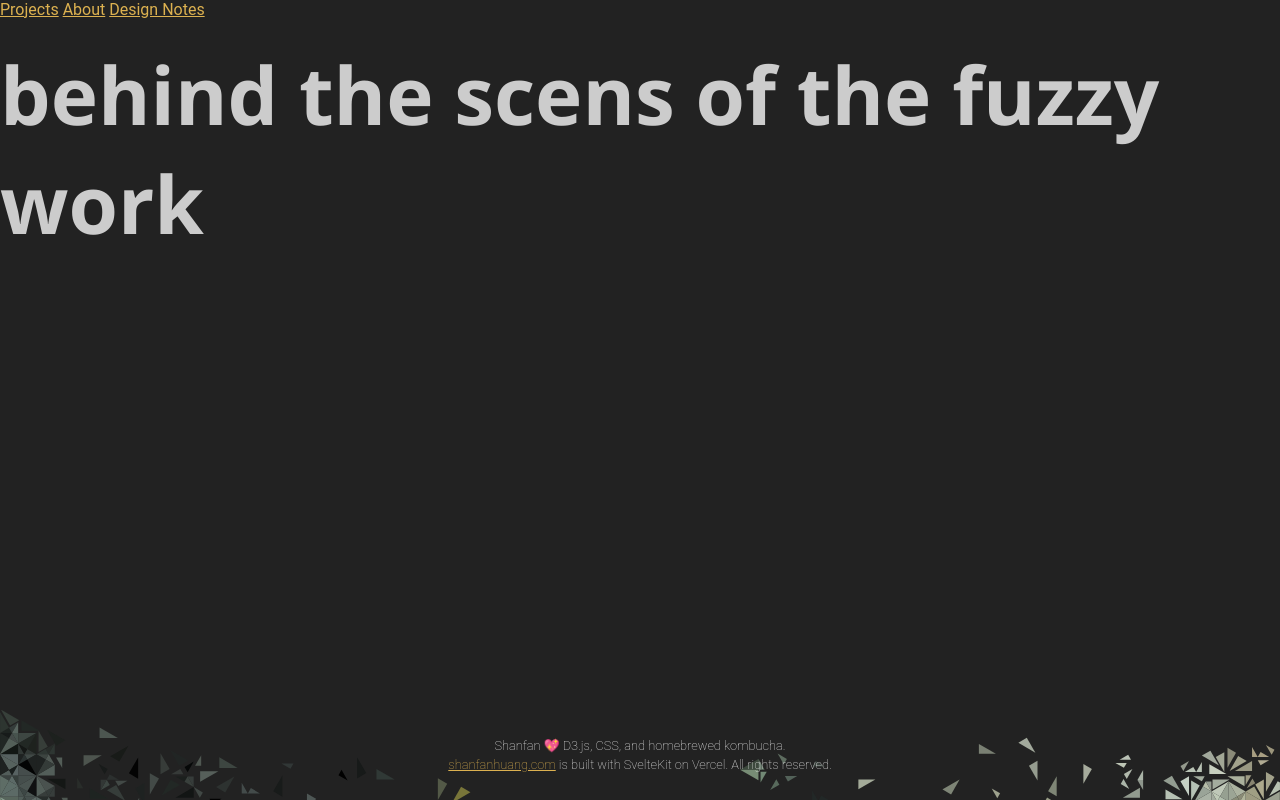
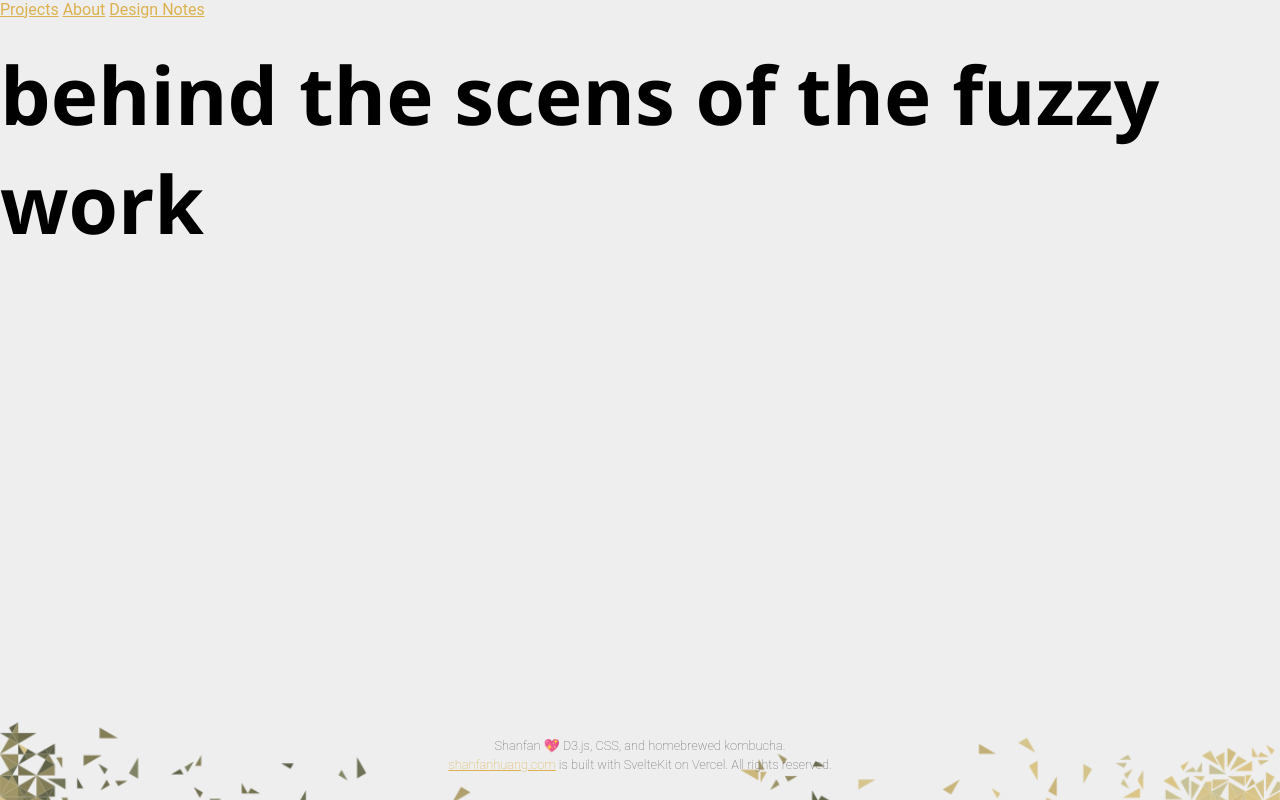
Before and after one commit to Shanfan/shanfanhuang.com, a SvelteKit app: page /projects/the-fuzzy-work/behind-the-scenes in a window 1280 px wide. Built offline with nearby package versions, Linux system fonts and the light colour scheme; a web font is replaced by a local one.

Commit message:
update layout to take variables from children

```diff
--- a/src/app.css
+++ b/src/app.css
@@ -6,11 +6,8 @@
 	--font-body: Roboto, Oxygen, Ubuntu, -apple-system, BlinkMacSystemFont, 'Segoe UI',
 		Cantarell, 'Open Sans', 'Helvetica Neue', sans-serif;
 	--font-mono: 'Fira Mono', monospace;
-	--color-theme-1: #dcb150;
-	--color-theme-2: #35699a;
-	--color-text: #ccc;
+	--color-link: #dcb150;
 	font-family: var(--font-body);
-	color: var(--color-text);
 }
 
 body {
@@ -47,7 +44,7 @@ li {
 }
 
 a {
-	color: var(--color-theme-1);
+	color: var(--color-link);
 	text-decoration: underline;
 }
 
@@ -63,7 +60,7 @@ pre {
 	box-shadow: 2px 2px 6px rgb(255 255 255 / 25%);
 	padding: 0.5em;
 	overflow-x: auto;
-	color: var(--color-text);
+	color: #ccc;
 }
 
 input,
@@ -73,7 +70,6 @@ button {
 }
 
 input {
-	background: var(--color-text);
 	border: none;
 	border-radius: 5px;
 	padding: 0.25em 0.5em;
@@ -85,7 +81,7 @@ button {
 	border: 1px solid #333;
 	border-radius: 5px;
 	font-weight: 300;
-	color: var(--color-text);
+	color: #ccc;
 }
 
 button:hover {
--- a/src/routes/projects/+layout.svelte
+++ b/src/routes/projects/+layout.svelte
@@ -1,12 +1,17 @@
 <script>
 	// @ts-nocheck
 	import '../../app.css';
+	import { page } from '$app/stores';
 
 	let { children } = $props();
-	// $inspect('my page data is: ', page.data);
+
+	let theme = $page.data.theme;
+	let bgColor = $page.data.pageBg;
+
+	$inspect(bgColor);
 </script>
 
-<div class="app">
+<div class="app" style="background: {bgColor}">
 	<header>
 		<a href="/projects">Projects</a>
 		<a href="/">About</a>
@@ -16,7 +21,7 @@
 		{@render children()}
 	</main>
 
-	<footer>
+	<footer class={theme}>
 		<p>
 			Shanfan 💖 D3.js, CSS, and homebrewed kombucha. <br />
 			<a href="https://www.shanfanhuang.com">shanfanhuang.com</a> is built with SvelteKit on Vercel.
@@ -30,7 +35,6 @@
 		display: flex;
 		flex-direction: column;
 		min-height: 100vh;
-		background: #222; /* change this to be a variable */
 	}
 
 	main {
@@ -55,8 +59,14 @@
 		font-size: 0.8em;
 		/* bg image should be edited to be more subtle */
 		background-image: url('$lib/images/footer_banner.svg');
-		/* color should change based on .app bg color */
-		color: #eee;
+	}
+
+	footer.dark {
+		color: #ccc;
+	}
+
+	footer.light {
+		color: #666;
 	}
 
 	@media (max-width: 480px) {
--- a/src/routes/projects/the-fuzzy-work/ComparisonBar.svelte
+++ b/src/routes/projects/the-fuzzy-work/ComparisonBar.svelte
@@ -91,15 +91,14 @@
 		position: absolute;
 		transform: translate(0, -50%);
 		height: 0.65em;
+		background: var(--color-text);
 	}
 
 	.ppl.bar {
 		left: 0;
-		background: var(--color-text);
 	}
 
 	.company.bar {
 		right: 0;
-		background: var(--color-text);
 	}
 </style>
--- a/src/routes/projects/the-fuzzy-work/HeatMapChart.svelte
+++ b/src/routes/projects/the-fuzzy-work/HeatMapChart.svelte
@@ -48,8 +48,6 @@
 	let yScale = $derived(d3.scaleBand().range([0, dims.h]).domain(industries));
 	let xScale = $derived(d3.scaleBand().range([0, dims.w]).domain(stages));
 	let rScale = $derived(d3.scaleSqrt().range([0, marginTop]).domain([0, measureMax[measure]]));
-
-	$inspect(pivotMap);
 </script>
 
 <div class="main-content">
--- /dev/null
+++ b/src/routes/projects/the-fuzzy-work/behind-the-scenes/+page.js
@@ -0,0 +1,6 @@
+export function load() {
+    return {
+        theme: 'light',
+        pageBg: '#eee'
+    }
+}
--- a/src/routes/projects/the-fuzzy-work/style.css
+++ b/src/routes/projects/the-fuzzy-work/style.css
@@ -1,11 +1,12 @@
 .grid-container {
+    --color-text: #ccc;
     margin: 3em auto;
     padding: 2em;
     max-width: 65em;
     display: grid;
     gap: 1em 2em;
     grid-template-columns: 2fr 1fr;
-    color: #aaa;
+    color: var(--color-text);
 }
 
 .main-content {
```
Also changed, not shown: src/lib/images/footer_banner.svg.
